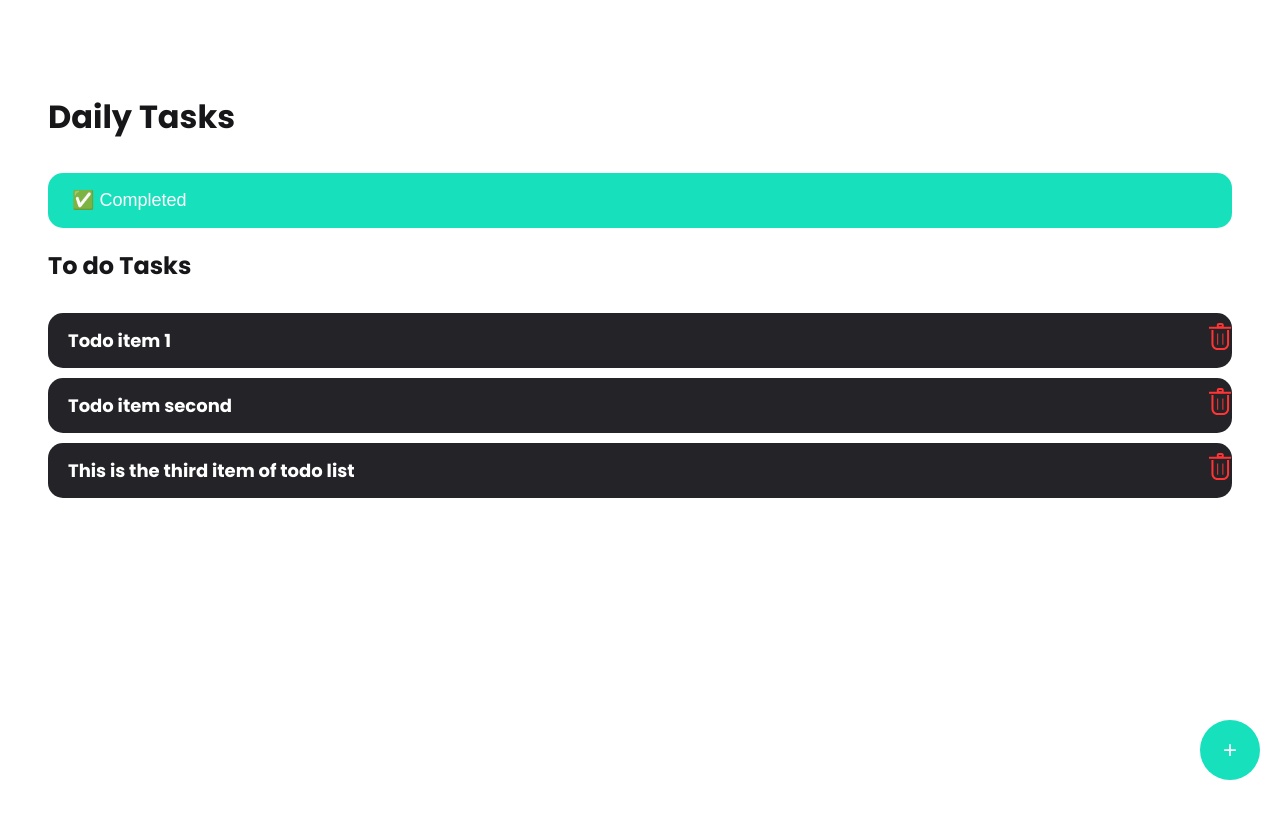
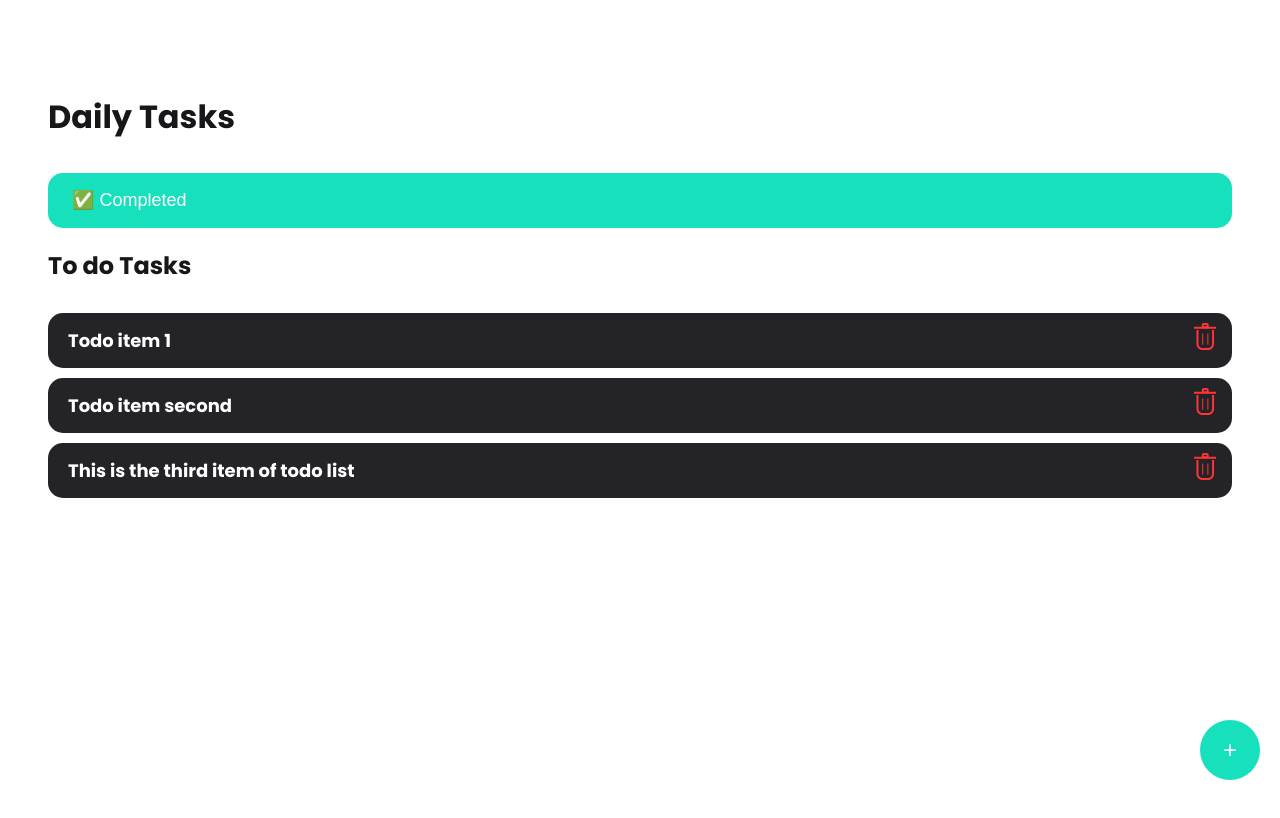
Before and after one commit to Aman149/Task, a React (Vite) app: page /todo in a window 1280 px wide. Shown: the top 818 px of the page. Built offline with nearby package versions, Linux system fonts and the light colour scheme.

Commit message:
changed the position of delete button

```diff
--- a/src/components/Todo.css
+++ b/src/components/Todo.css
@@ -75,6 +75,7 @@
 
 .delete-icon img {
     cursor: pointer; /* Add this to make the delete icon clickable */
+    padding: 0px 15px;
 }
 
 /* Prevent clicking on the delete icon from triggering the todo item click */
```
